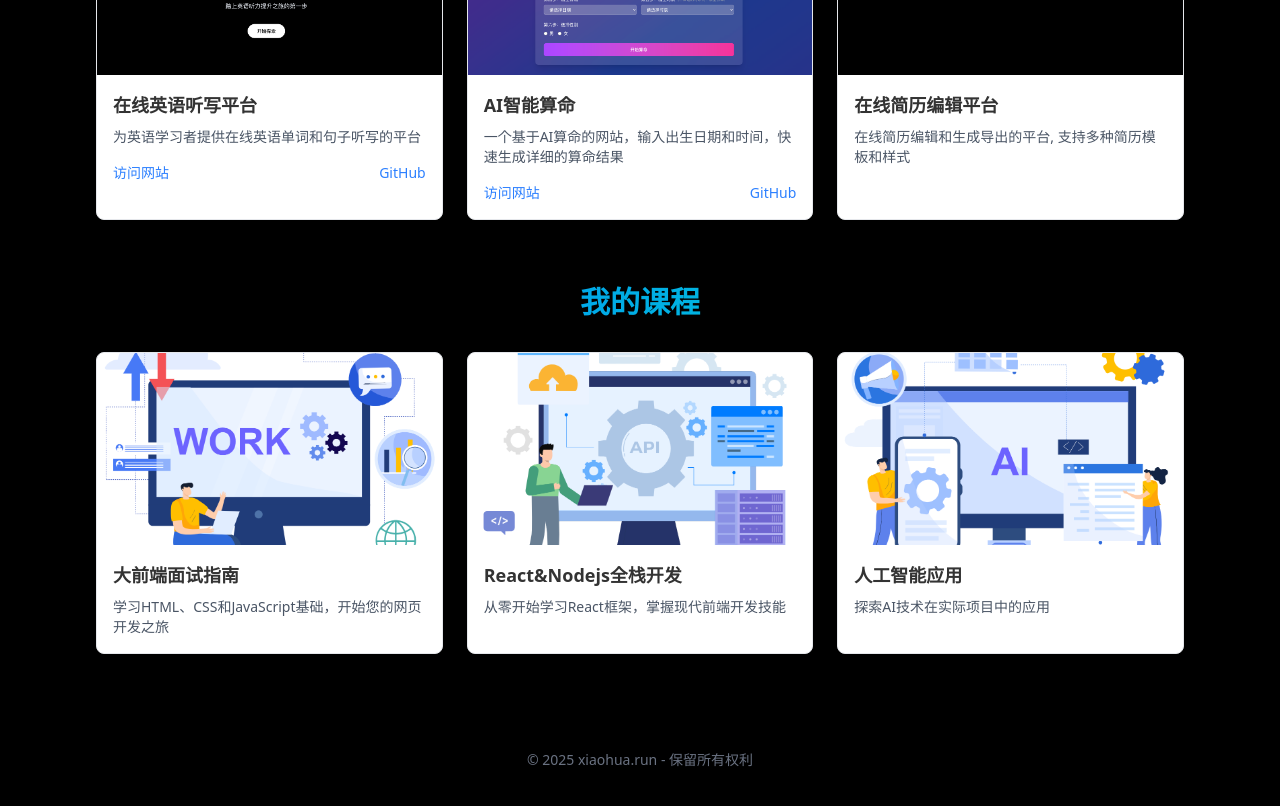
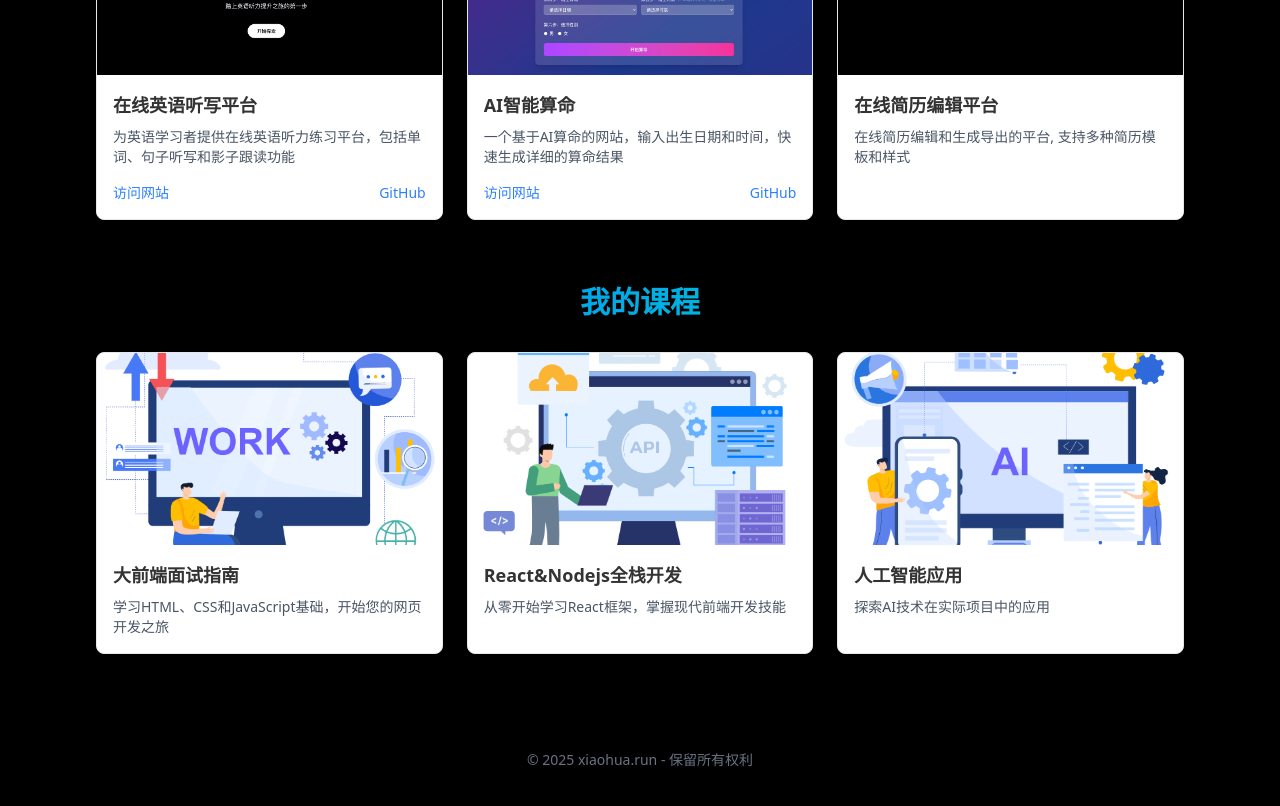
Before and after one commit to pengxiaohua/personal-website, a Next.js app: page / in a window 1280 px wide. Shown: the part 1100-1906 px from the top of the page. Built offline with nearby package versions, Linux system fonts and the light colour scheme; a web font is replaced by a local one.

Commit message:
feat: 修改文案

```diff
--- a/app/page.tsx
+++ b/app/page.tsx
@@ -28,7 +28,7 @@ export default function Home() {
   const projects = [
     {
       title: '在线英语听写平台',
-      description: '为英语学习者提供在线英语单词和句子听写的平台',
+      description: '为英语学习者提供在线英语听力练习平台，包括单词、句子听写和影子跟读功能',
       image: '/listenly.png',
       url: 'https://listenly.cn',
       github: 'https://github.com/pengxiaohua/listenly'
```
